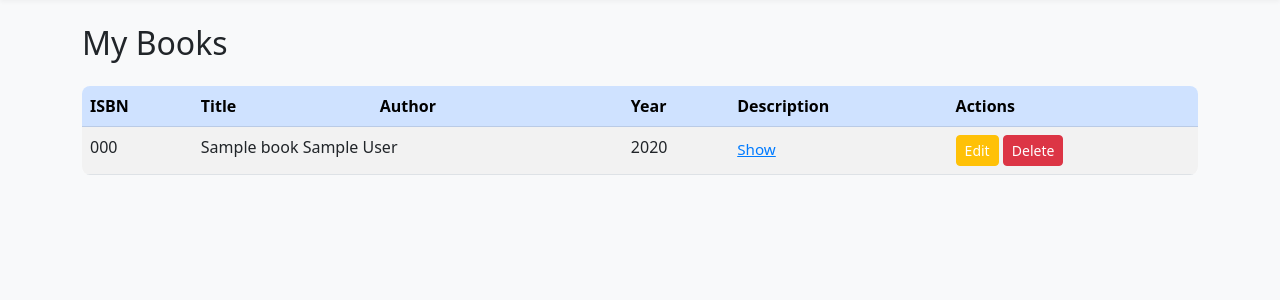
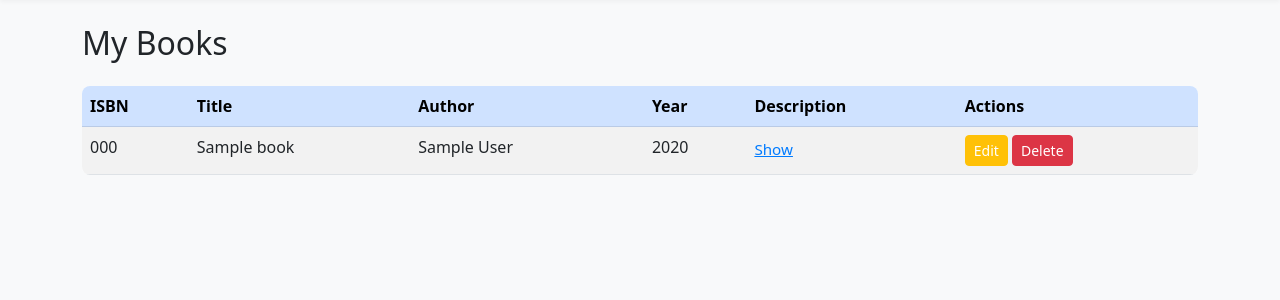
Before and after one commit to OmGoyal27/PageTrack, a Flask app: template templates/index.html in a window 1280 px wide. Shown: the part 56-356 px from the top of the page. Run offline with Flask 3, Linux system fonts and the light colour scheme; the template is opened without the code that fills it: most values are stand-ins (such as "Sample title", 1, 10 or a date in 2020).

Commit message:
Refactor book author display to support multiple authors with improved styling

```diff
--- a/static/style.css
+++ b/static/style.css
@@ -1,3 +1,10 @@
+.book-author {
+    padding-left: 2em;
+    min-width: 120px;
+}
+.author-item {
+    white-space: nowrap;
+}
 body {
     background-color: #f8f9fa;
 }
--- a/templates/index.html
+++ b/templates/index.html
@@ -16,10 +16,8 @@
         {% for book in books %}
         <tr>
             <td>{{ book.isbn }}</td>
-            <td colspan="2" class="book-title-author">
-                <span class="book-title">{{ book.title }}</span>
-                <span class="book-author">{{ book.author }}</span>
-            </td>
+            <td class="book-title">{{ book.title }}</td>
+            <td class="book-author">{% for a in book.author.split(',') %}<div class="author-item">{{ a.strip() }}</div>{% endfor %}</td>
             <td>{{ book.year }}</td>
             <td>
                 <div class="desc-collapsible">
```
